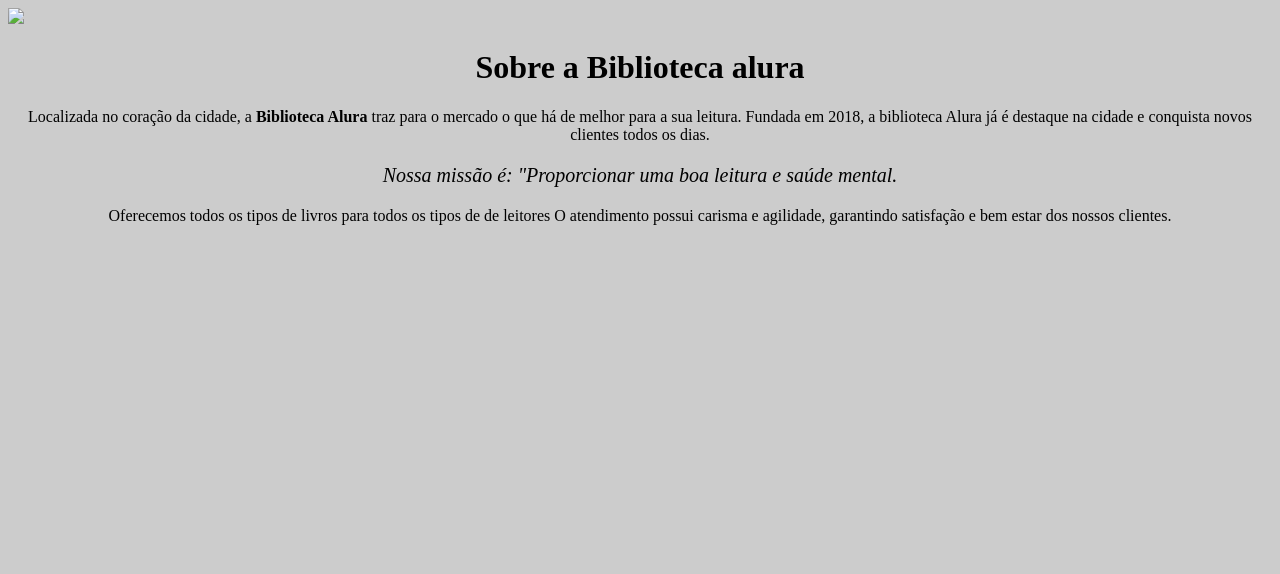
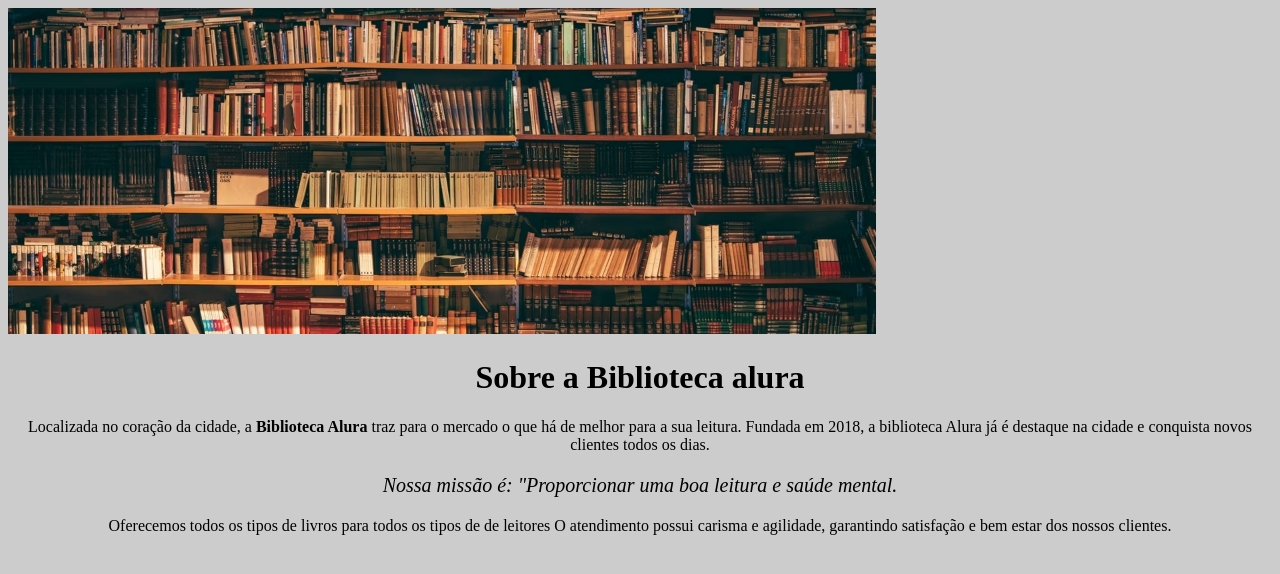
Before and after one commit to MORCEGUINHA121/MORCEGUINHA121.github.io, a plain HTML site: page index.html in a window 1280 px wide. Drawn offline with Linux system fonts and the light colour scheme.

Commit message:
aula  02

```diff
--- a/index.html
+++ b/index.html
@@ -8,7 +8,7 @@
 
     <body>
 
-        <img src="banner.jpg">
+        <img src="https://raw.githubusercontent.com/MORCEGUINHA121/MORCEGUINHA121.github.io/44ed08f2401ab0883d07b9559ff83f0d5bdf7fae/biblioteca-universitaria.jpg">
         <h1 style="text-align: center">Sobre a Biblioteca alura</h1>
 
         <p> Localizada no coração da cidade, </em> a <strong>Biblioteca Alura</strong> traz para o mercado o que há de melhor para a sua leitura.</em>
```
